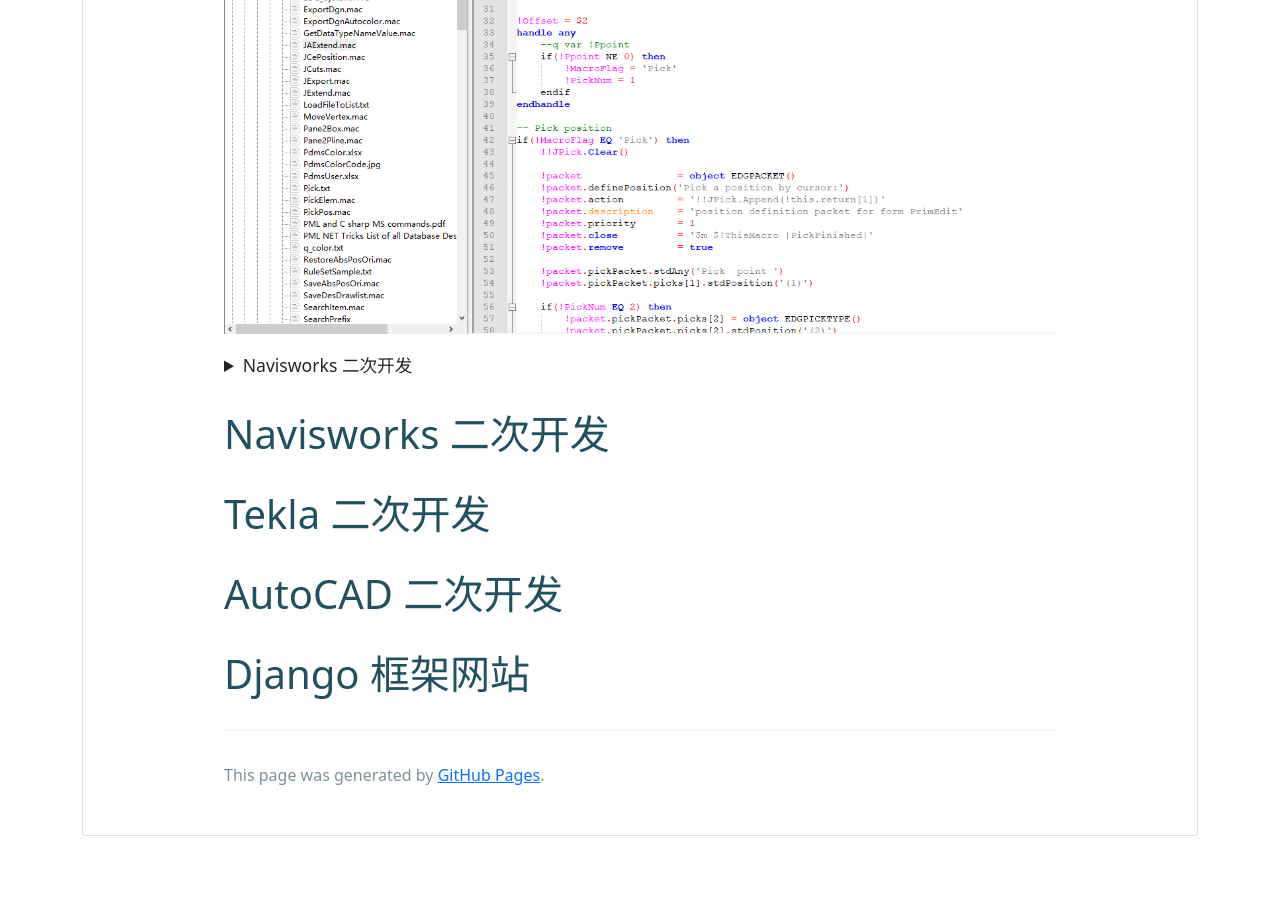
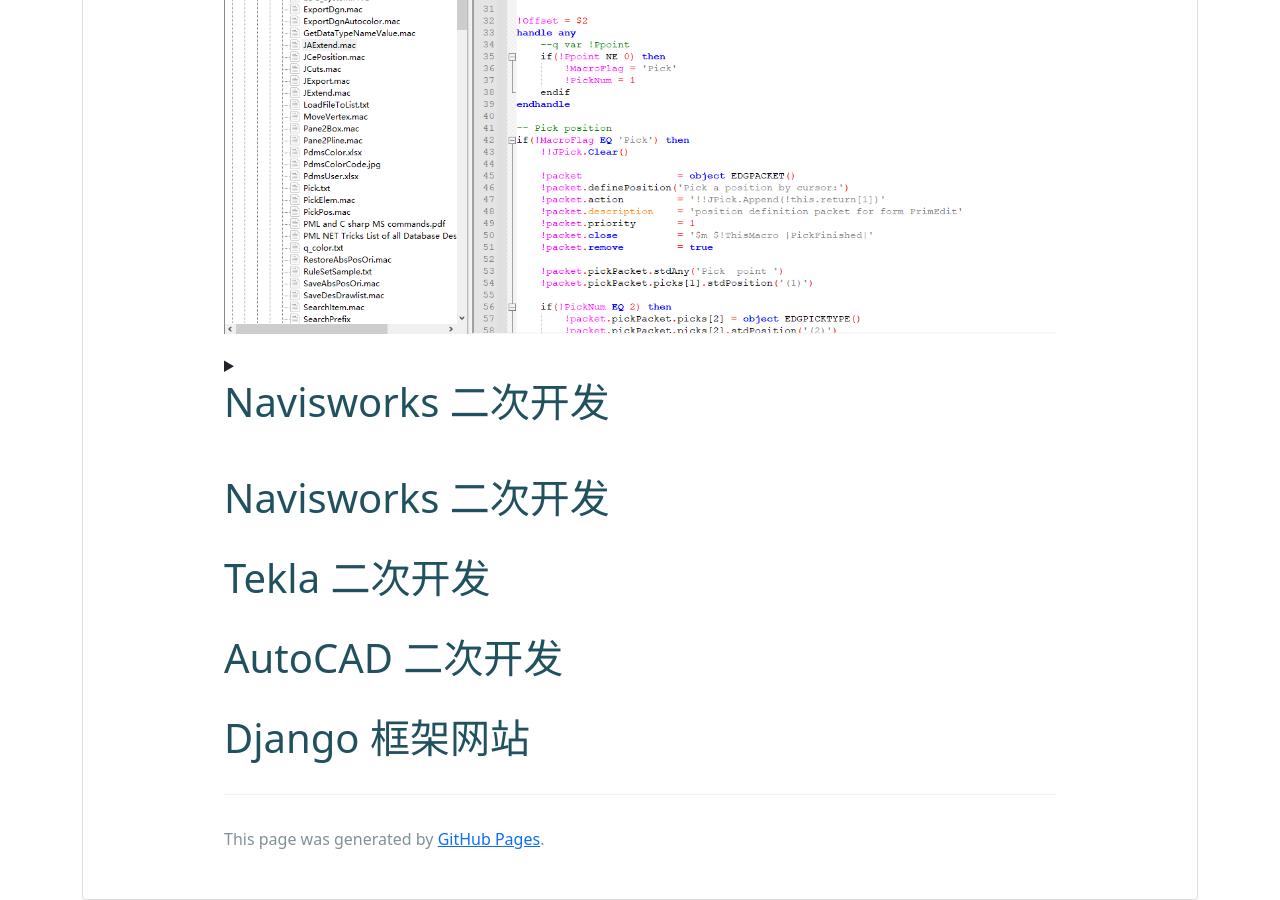
Before and after one commit to lijuncq/lijuncq.github.io, a Jekyll site: the page built from works.md, in a window 1280 px wide and 900 px high, scrolled down 5528 px. Built offline with Jekyll 4.4.1, drawn with Linux system fonts in a browser that asks for light colours; our own code applies the rules of GitHub Pages for plain Markdown files; before the commit the page ends 6364 px from its top, so only the background shows below that.

Commit message:
Update works.md

```diff
--- a/works.md
+++ b/works.md
@@ -44,9 +44,8 @@
 ![macros](/media/pdms-macros.png)
 
 <details>
-  <summary>Navisworks 二次开发</summary>
-<div class="image"><img src="/media/pdms-isorevision.png" alt=""></div>
-![addins](/media/pdms-isorevision.png)
+    <summary><h1>Navisworks 二次开发</h1></summary>
+    <div class="image"><img src="/media/pdms-isorevision.png" alt=""></div>
 </details>
 
 # Navisworks 二次开发
```
